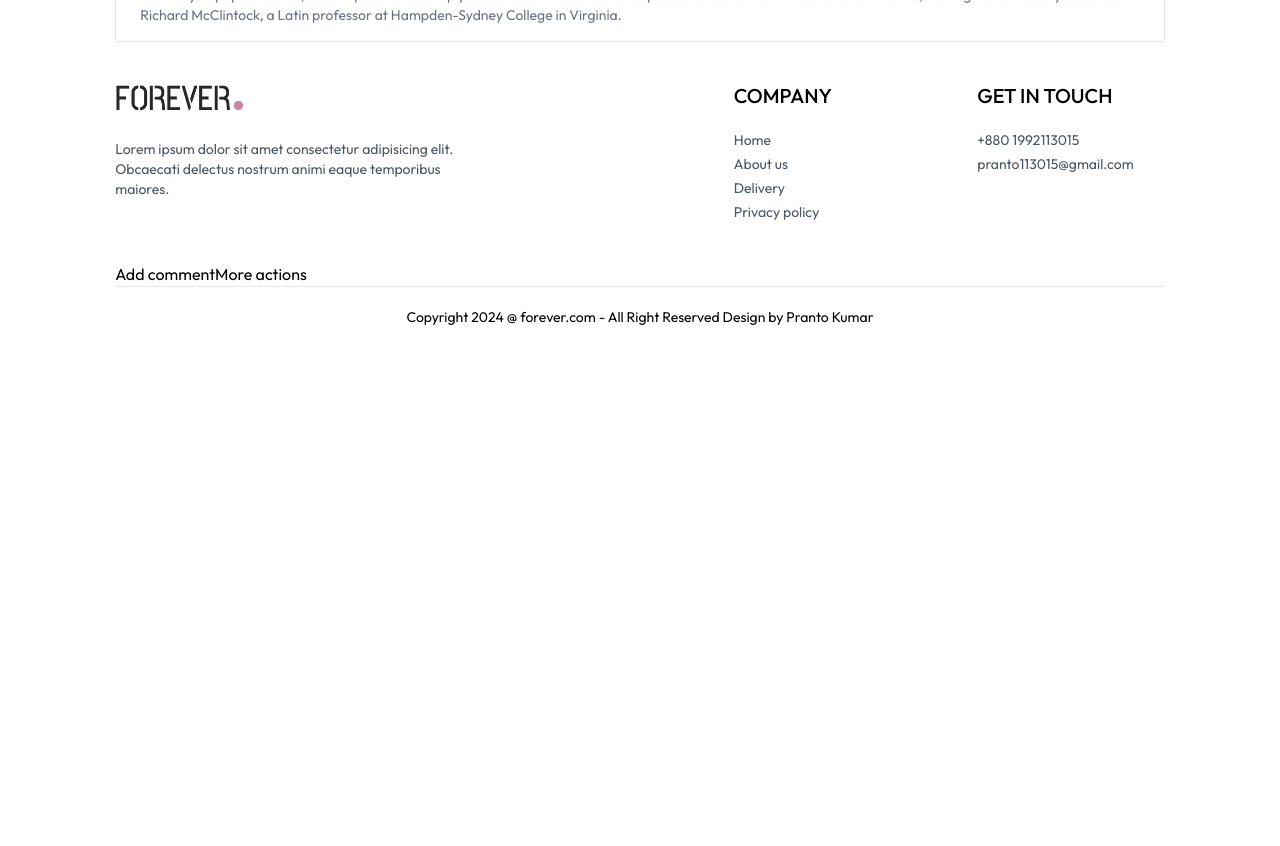
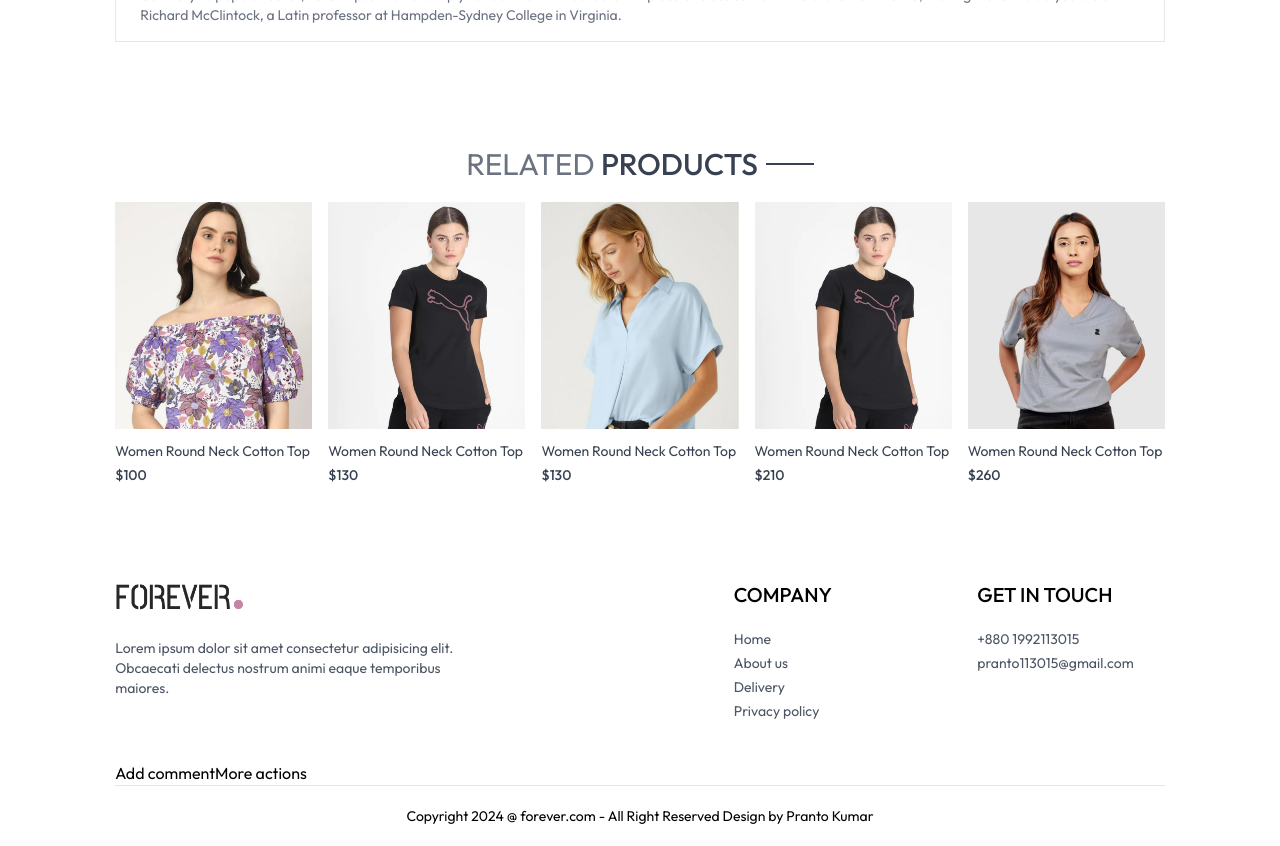
Before and after one commit to leowu0329/mernEcommerce, a React (Vite) app in the folder frontend/: page /product/aaaaa in a window 1280 px wide. Shown: the part 860-1706 px from the top of the page. Before the commit the page ends 1207 px from the top, so only its background shows below. Built offline with nearby package versions, Linux system fonts and the light colour scheme.

Commit message:
create relatedproducts component

```diff
--- /dev/null
+++ b/frontend/src/components/RelatedProducts.jsx
@@ -0,0 +1,48 @@
+import { useContext, useEffect, useState } from 'react';
+import { ShopContext } from '../context/ShopContext';
+import Title from './Title';
+import ProducItem from './ProducItem';
+import PropTypes from 'prop-types';
+
+const RelatedProducts = ({ category, subCategory }) => {
+  const { products } = useContext(ShopContext);
+  const [related, setRelated] = useState([]);
+
+  useEffect(() => {
+    if (products.length > 0) {
+      let productsCopy = products.slice();
+
+      productsCopy = productsCopy.filter((item) => category === item.category);
+      productsCopy = productsCopy.filter(
+        (item) => subCategory === item.subCategory,
+      );
+      setRelated(productsCopy.slice(0, 5));
+    }
+  }, [products, category, subCategory]);
+
+  return (
+    <div className="my-24">
+      <div className="text-center text-3xl py-2">
+        <Title text1={'RELATED'} text2={'PRODUCTS'} />
+      </div>
+
+      <div className="grid grid-cols-2 sm:grid-cols-3 md:grid-cols-4 lg:grid-cols-5 gap-4 gap-y-5">
+        {related.map((item, index) => (
+          <ProducItem
+            key={index}
+            id={item._id}
+            name={item.name}
+            price={item.price}
+            image={item.image}
+          />
+        ))}
+      </div>
+    </div>
+  );
+};
+RelatedProducts.propTypes = {
+  category: PropTypes.string.isRequired,
+  subCategory: PropTypes.string.isRequired,
+};
+
+export default RelatedProducts;
--- a/frontend/src/pages/Product.jsx
+++ b/frontend/src/pages/Product.jsx
@@ -2,6 +2,7 @@
 import { useParams } from 'react-router-dom';
 import { ShopContext } from '../context/ShopContext';
 import { assets } from './../assets/assets';
+import RelatedProducts from './../components/RelatedProducts';
 
 const Product = () => {
   const { productId } = useParams();
@@ -11,6 +12,7 @@
   const [image, setImage] = useState('');
   const [size, setSize] = useState('');
 
+  useEffect(() => {
     const fetchProductData = async () => {
       products.map((item) => {
         if (item._id == productId) {
@@ -21,9 +23,8 @@
         }
       });
     };
-  useEffect(() => {
     fetchProductData();
-  }, [productId]);
+  }, [productId, products]);
   return productData ? (
     <div className="border-t-2 pt-10 transition-opacity ease-in duration-500 opacity-100">
       <div className="flex gap-12 sm:gap-12 flex-col sm:flex-row">
@@ -119,6 +120,13 @@
           </p>
         </div>
       </div>
+
+      {/* ---------- Display related products ---------- */}
+
+      <RelatedProducts
+        category={productData.category}
+        subCategory={productData.subCategory}
+      />
     </div>
   ) : (
     <div className="opacity-0"></div>
```
Also changed, not shown: frontend/src/components/ProducItem.jsx (+7 -0 lines). Lines whose indentation alone changed are shown as unchanged.
